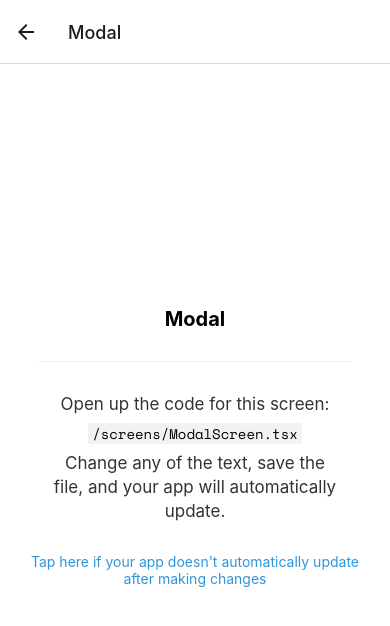
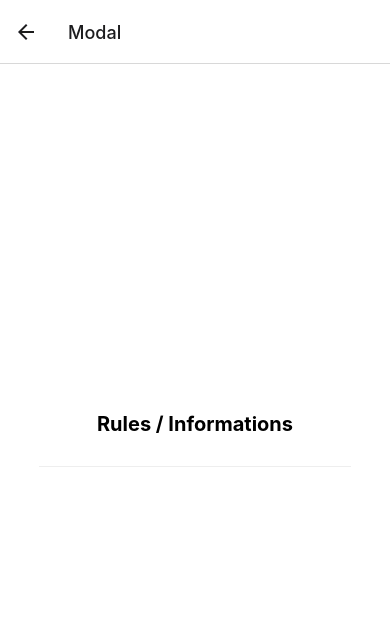
Before and after one commit to Cosmeak/iim-bachelor-2, a React Native app: screen /Modal in a window 390 px wide. Shown: the top 626 px of the page. Built offline with nearby package versions, Linux system fonts and the light colour scheme; what expo-linking would draw is missing.

Commit message:
:hammer: Update Screens

```diff
--- a/package.json
+++ b/package.json
@@ -26,6 +26,7 @@
     "expo-splash-screen": "~0.13.5",
     "expo-status-bar": "~1.1.0",
     "expo-web-browser": "~10.0.3",
+    "firebase": "^9.5.0",
     "react": "17.0.1",
     "react-dom": "17.0.1",
     "react-native": "0.64.3",
--- a/screens/ModalScreen.tsx
+++ b/screens/ModalScreen.tsx
@@ -8,9 +8,9 @@ import { Text, View } from '../components/Themed';
 export default function ModalScreen() {
   return (
     <View style={styles.container}>
-      <Text style={styles.title}>Modal</Text>
+      <Text style={styles.title}>Rules / Informations</Text>
       <View style={styles.separator} lightColor="#eee" darkColor="rgba(255,255,255,0.1)" />
-      <EditScreenInfo path="/screens/ModalScreen.tsx" />
+
 
       {/* Use a light status bar on iOS to account for the black space above the modal */}
       <StatusBar style={Platform.OS === 'ios' ? 'light' : 'auto'} />
--- a/screens/TabOneScreen.tsx
+++ b/screens/TabOneScreen.tsx
@@ -10,7 +10,6 @@ export default function TabOneScreen({ navigation }: RootTabScreenProps<'TabOne'
     <View style={styles.container}>
       <Text style={styles.title}>Tab One</Text>
       <View style={styles.separator} lightColor="#eee" darkColor="rgba(255,255,255,0.1)" />
-      <EditScreenInfo path="/screens/TabOneScreen.tsx" />
     </View>
   );
 }
--- a/screens/TabTwoScreen.tsx
+++ b/screens/TabTwoScreen.tsx
@@ -9,7 +9,6 @@ export default function TabTwoScreen() {
     <View style={styles.container}>
       <Text style={styles.title}>Tab Two</Text>
       <View style={styles.separator} lightColor="#eee" darkColor="rgba(255,255,255,0.1)" />
-      <EditScreenInfo path="/screens/TabTwoScreen.tsx" />
     </View>
   );
 }
```
Also changed, not shown: 2 other files (tests, documents, lock files or other folders).
